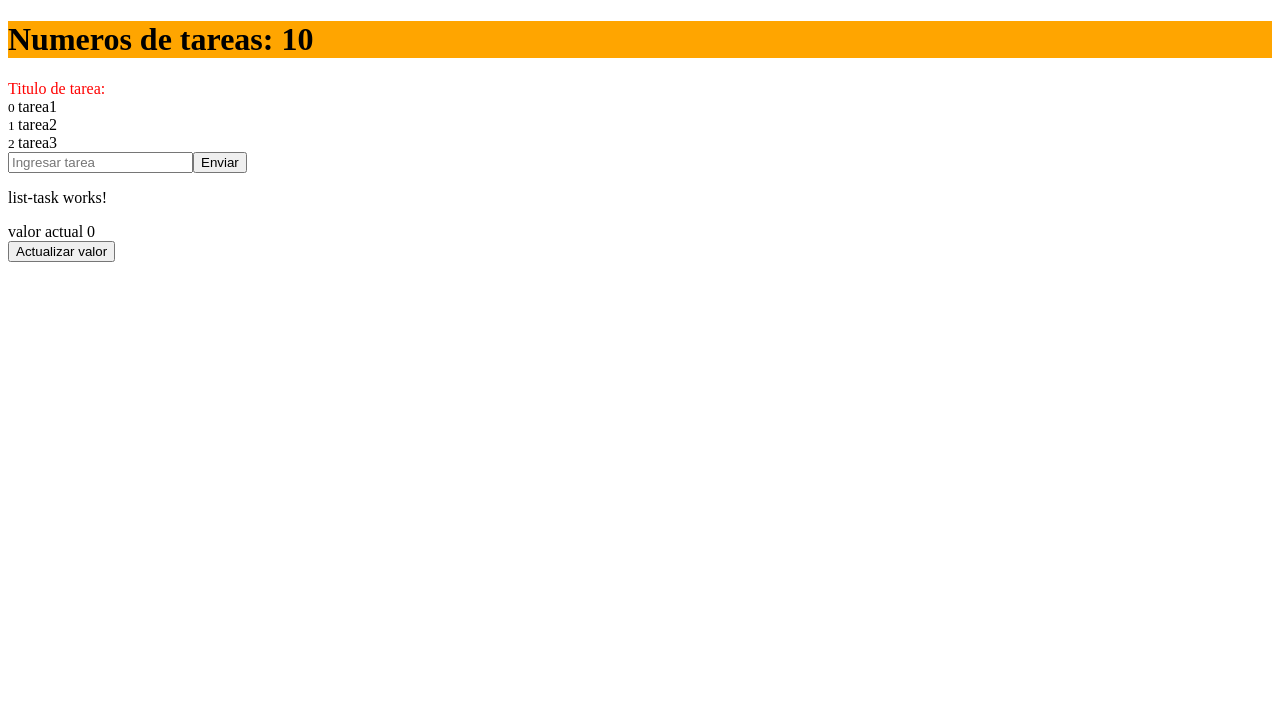
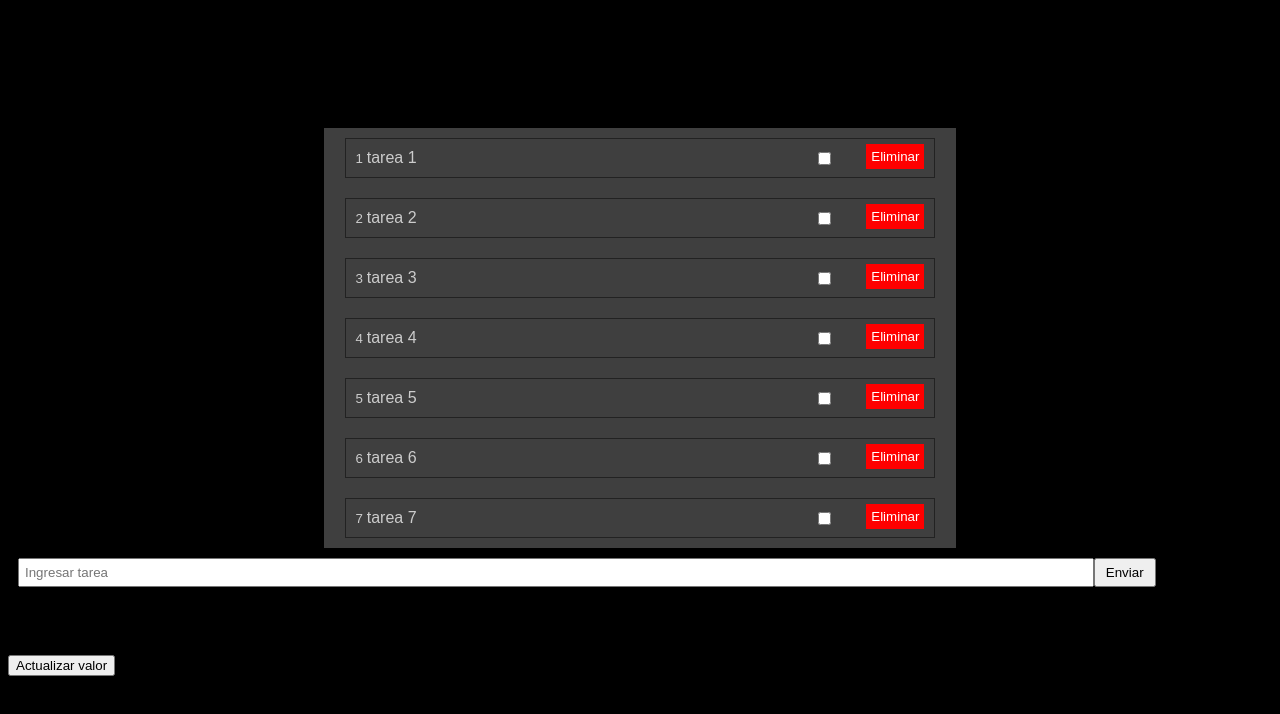
Before and after one commit to Gabox2k/Proyect-Angular, an Angular app: page / in a window 1280 px wide. Shown: the top 714 px of the page. Built offline with nearby package versions, Linux system fonts and the light colour scheme.

Commit message:
se vreo la directivas

```diff
--- a/src/app/components/addTask/add_component.html
+++ b/src/app/components/addTask/add_component.html
@@ -1,5 +1,5 @@
-<h1 [ngClass]="{'r1-5': (numberTask >=1 && numberTask <=5 ), 'r5-10': (numberTask > 5 && numberTask <=10), 'r10-15': (numberTask > 10)}">Numeros de tareas: {{numberTask}}</h1>
-<span [ngStyle]="{'color' : isActive ? 'green' : 'red'}">Titulo de tarea: {{form.get('title')?.value}}</span>
+<h1 class="number_Task"
+ [ngClass]="{'r1-5': (numberTask >=1 && numberTask <=5 ), 'r5-10': (numberTask > 5 && numberTask <=10), 'r10-15': (numberTask > 10)}">Numeros de tareas: {{numberTask}}</h1>
 
 <div *ngIf="form.get('title')?.invalid && (form.get('title')?.dirty || form.get('title')?.touched)">
     <small *ngIf="form.get('title')?.errors?.['required']">
@@ -10,16 +10,24 @@
     </small>
 </div>
 
-<div *ngFor="let task of tasks let i = index">
+<h2>Tareas</h2>
+<div class="container_task" [ngStyle]="{'justify-content': tasks.length === 0 ? 'center' : ''}">
+    <div class="task" *ngFor="let task of tasks let i = index">
+
     <small>
-        {{i}}
+        {{i + 1 }}
     </small>
-    {{task}}
+    <span [ngClass]="{'subrayar': task.completed}" [appTaskStatus] = "task.completed">{{task.title}}</span>
+    <input class="task_check"  type="checkbox"[checked]="task.completed" (change)="markTakCompleted(task)">
+    <button class="task_delete" (click)="delete(task.id)" [appConfirmDelete]="task.title">Eliminar</button>
+    </div>
 </div>
 
-<form class="container_input"
-      [formGroup]= "form"
-      (ngSubmit)="sendTaskTitle()">
+<span [ngStyle]="{'color': 'white'}" *ngIf="tasks.length===0">
+    No hay tareas
+</span>
+
+<form class="container_input" [formGroup]= "form" (ngSubmit)="sendTaskTitle()">
     <input type="text" placeholder="Ingresar tarea" formControlName="title">
     <button type="submit">Enviar</button>
 </form>
--- a/src/app/components/addTask/add_component.scss
+++ b/src/app/components/addTask/add_component.scss
@@ -1,7 +1,17 @@
-.container_imput{
-    button{
+.container_input {
+    width: 90%;
+    display: flex;
+    margin: 10px;
+
+    input {
+        flex: 1;
+        padding: 5px;
+    }
+
+    button {
         outline: none;
         color: black;
+        padding: 5px 10px;
     }
 }
 
@@ -16,3 +26,53 @@
 .r10-15{
     background: green;
 }
+
+.number_task{
+    position: absolute;
+    right: 10px;
+    background-color: gray;
+    color: white;
+    padding: 5px;
+    border-radius: 10px;
+    font-size: .9rem;
+
+}
+
+        .container_task{
+        margin: 0 auto;
+        width: 50%;
+        display: flex;
+        flex-direction: column;
+        align-items: center;
+        background-color: #3f3f3f;
+
+        .task{
+            padding: 10px;
+            margin: 10px;
+            border: 1px solid #222;
+            width: 90%;
+            position: relative;
+            color: #ccc;
+        }
+
+        .task_delete{
+            position: absolute;
+            top: 15%;
+            cursor: pointer;
+            right: 10px;
+            background-color: red;
+            padding: 5px;
+            border: none;
+            outline: none;
+            color: white;
+        }
+
+        .task_check{
+            position: absolute;
+            right: 100px;
+        }
+
+        .subrayar{
+            text-decoration: line-through;
+        }
+    }
--- a/src/app/components/addTask/add_compononet.ts
+++ b/src/app/components/addTask/add_compononet.ts
@@ -1,24 +1,71 @@
 import { CommonModule } from "@angular/common";
 import { AfterContentInit, Component, OnDestroy, OnInit } from "@angular/core";
 import { FormBuilder, FormControl, FormGroup, ReactiveFormsModule, Validators } from "@angular/forms";
+import { Task } from "../../modelos/task_interface";
+import { StatusTaskDirective } from "../../directives/status-task.directive";
+import { ConfirmDelete } from "../../directives/confirm_delete";
 
 @Component({
     selector : 'app-addTask',
     templateUrl: "./add_component.html",
     styleUrl: "./add_component.scss",
     standalone: true,
-    imports: [ReactiveFormsModule, CommonModule]
+    imports: [ReactiveFormsModule, CommonModule, StatusTaskDirective, ConfirmDelete, ConfirmDelete]
 })
 
 export class Addcomponent  implements OnInit{
 
-    numberTask: number = 10
+    numberTask!: number;
 
     isActive: boolean = false
 
     taskActive!: boolean
 
-    tasks: any[] = ['tarea1', 'tarea2' , 'tarea3']
+    tasks: Task[] =[
+    {
+        id: 1,
+        title: 'tarea 1',
+        completed: false
+    },
+
+        {
+            id: 2,
+            title: 'tarea 2',
+            completed: false
+        },
+
+    {
+        id: 3,
+        title: 'tarea 3',
+        completed: false
+    },
+
+    {
+        id: 4,
+        title: 'tarea 4',
+        completed: false
+    },
+
+    {
+        id: 5,
+        title: 'tarea 5',
+        completed: false
+    },
+
+    {
+        id: 6,
+        title: 'tarea 6',
+        completed: false
+    },
+
+    {
+        id: 7,
+        title: 'tarea 7',
+        completed: false
+    },
+
+]
+
 
     constructor(private fb: FormBuilder){}
 
@@ -39,4 +86,13 @@ export class Addcomponent  implements OnInit{
         }
     }
 
+    markTakCompleted(task: Task): void{
+        task.completed= !task.completed
+    }
+
+    delete(id: number): void{
+        this.tasks = this.tasks.filter((task) => task.id !== id)
+        this.numberTask = this.tasks.length
+    }
+
 }
--- /dev/null
+++ b/src/app/directives/confirm_delete.ts
@@ -0,0 +1,22 @@
+import { Directive, HostListener, Input } from "@angular/core";
+
+@Directive({
+    selector: '[appConfirmDelete]',
+    standalone: true
+})
+
+export class ConfirmDelete{
+
+    @Input('appConfirmDelete') taskFile: string = ''
+
+    constructor(){}
+
+    @HostListener('click', ['$event']) onClick(event: Event){
+        event.preventDefault()
+        event.stopImmediatePropagation()
+
+        const confirmed= confirm(`Estas seguro de eliminar la tarea ${this.taskFile}` )
+        if(confirmed)
+            alert('Eliminado')
+    }
+}
--- /dev/null
+++ b/src/app/directives/status-task.directive.ts
@@ -0,0 +1,20 @@
+import { Directive, ElementRef, Input, Renderer2 } from '@angular/core';
+
+@Directive({
+  selector: '[appTaskStatus]',
+  standalone: true
+})
+
+export class StatusTaskDirective {
+
+  constructor(private el: ElementRef, private renderer: Renderer2) { }
+
+  @Input() set appTaskStatus(completed: boolean){
+    if(completed){
+      this.renderer.setStyle(this.el.nativeElement, 'background-color', 'red' )
+    } else{
+      this.renderer.setStyle(this.el.nativeElement, 'background-color', ' ')
+    }
+  }
+
+}
--- /dev/null
+++ b/src/app/modelos/task_interface.ts
@@ -0,0 +1,5 @@
+export interface Task{
+    id: number,
+    title: string,
+    completed: boolean
+}
--- a/src/styles.scss
+++ b/src/styles.scss
@@ -1 +1,8 @@
-/* You can add global styles to this file, and also import other style files */
+html{
+    font-family: Arial, Helvetica, sans-serif;
+}
+
+body{
+    overflow: hidden;
+    background-color: black;
+}
```
Also changed, not shown: src/app/app.module.ts (+8 -3 lines).
